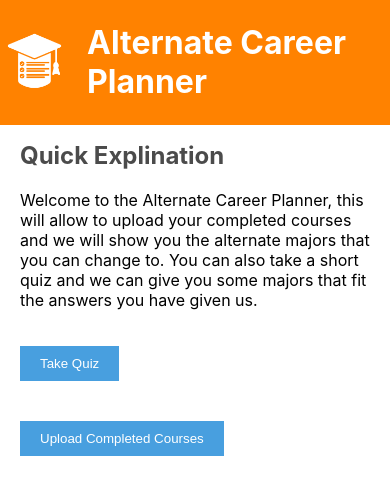
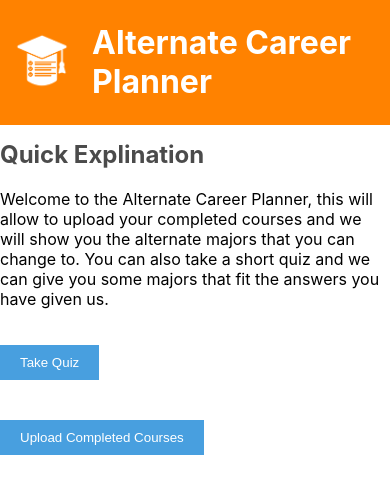
Before and after one commit to ryandperry/Alternate-Career-Planner, a React (Create React App) app in the folder alternate-career-planner/: page / in a window 390 px wide. Shown: the top 494 px of the page. Built offline with nearby package versions, Linux system fonts and the light colour scheme; the HTML template or start-up script is replaced by a standard one.

Commit message:
Fixed header overlapping on mobile and fixed header on App.js

```diff
--- a/alternate-career-planner/src/App.css
+++ b/alternate-career-planner/src/App.css
@@ -1,6 +1,5 @@
 .App {
   text-align: left;
-  padding: 20px;
 }
 
 .App-header {
--- a/alternate-career-planner/src/App.js
+++ b/alternate-career-planner/src/App.js
@@ -27,7 +27,6 @@ function App() {
     <div className="App">
 
       <Header/>
-      <h1 className='alt-header'>Alternate Career Planner</h1>
       <h2 className='sec-header'>Quick Explination</h2>
       <p>         Welcome to the Alternate Career Planner, this will allow to upload your
           completed courses and we will show you the alternate majors that you can change to.
--- a/alternate-career-planner/src/components/Header/Header.css
+++ b/alternate-career-planner/src/components/Header/Header.css
@@ -2,6 +2,23 @@
  * Description: Contains css styling for
     the header bar at the top of pages.
  */
+
+/* Prevents header from overlapping body */
+html {
+    padding-top: 85px;
+}
+
+/* Prevents overlap on mobile by resizing header along with text */
+@media (max-width: 460px) {
+    html {
+        padding-top: 120px; /* Increase padding for mobile to accommodate header size */
+    }
+}
+@media (max-width: 315px) {
+    html {
+        padding-top: 160px; /* Increase padding for mobile to accommodate header size */
+    }
+}
 
 /* Fixes padding issues added by browsers */
 .header-wrapper {
@@ -22,7 +39,8 @@
 
 /* Logo image */
 .logo {
-    width: 65px;
-    height: 65px;
+    width: 60px;
+    height: 60px;
     padding-right: 20px;
+    padding-left: 10px;
 }
--- a/alternate-career-planner/src/views/MajorDetailView/MajorDetailView.js
+++ b/alternate-career-planner/src/views/MajorDetailView/MajorDetailView.js
@@ -7,11 +7,13 @@ import React from 'react';
 import './MajorDetailView.css';
 import CourseListView from '../../components/CourseList/CourseList';
 import MajorHeaderImage from '../../components/MajorHeaderImage/MajorHeaderImage';
+import Header from '../../components/Header/Header';
 
 // Lists the details of a given major including a description and required courses
 const MajorDetailView = ({ major, courses }) => {
     return (
         <div>
+            <Header/>
             <MajorHeaderImage major={major}/>
             <h1 className="major-title"> {major.name} </h1>
             <p className="major-description"> { major.description } </p>
```
